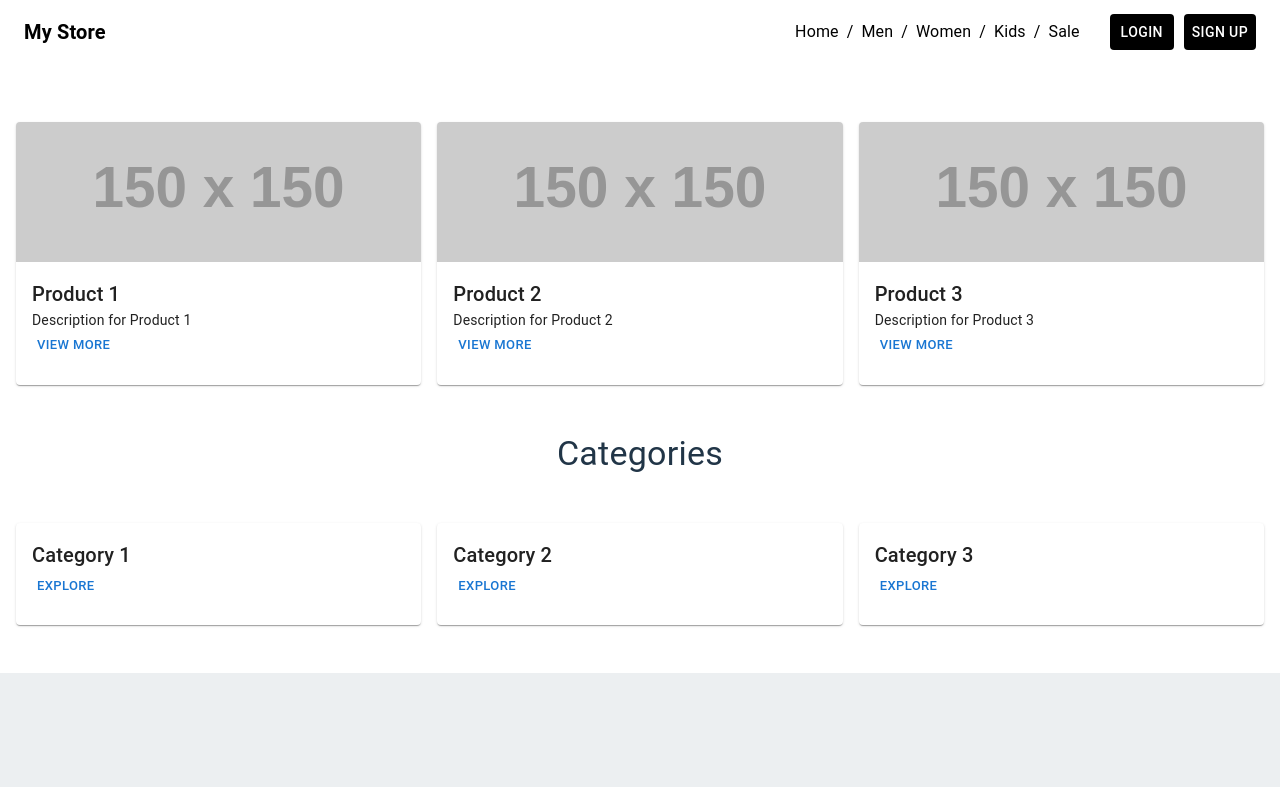
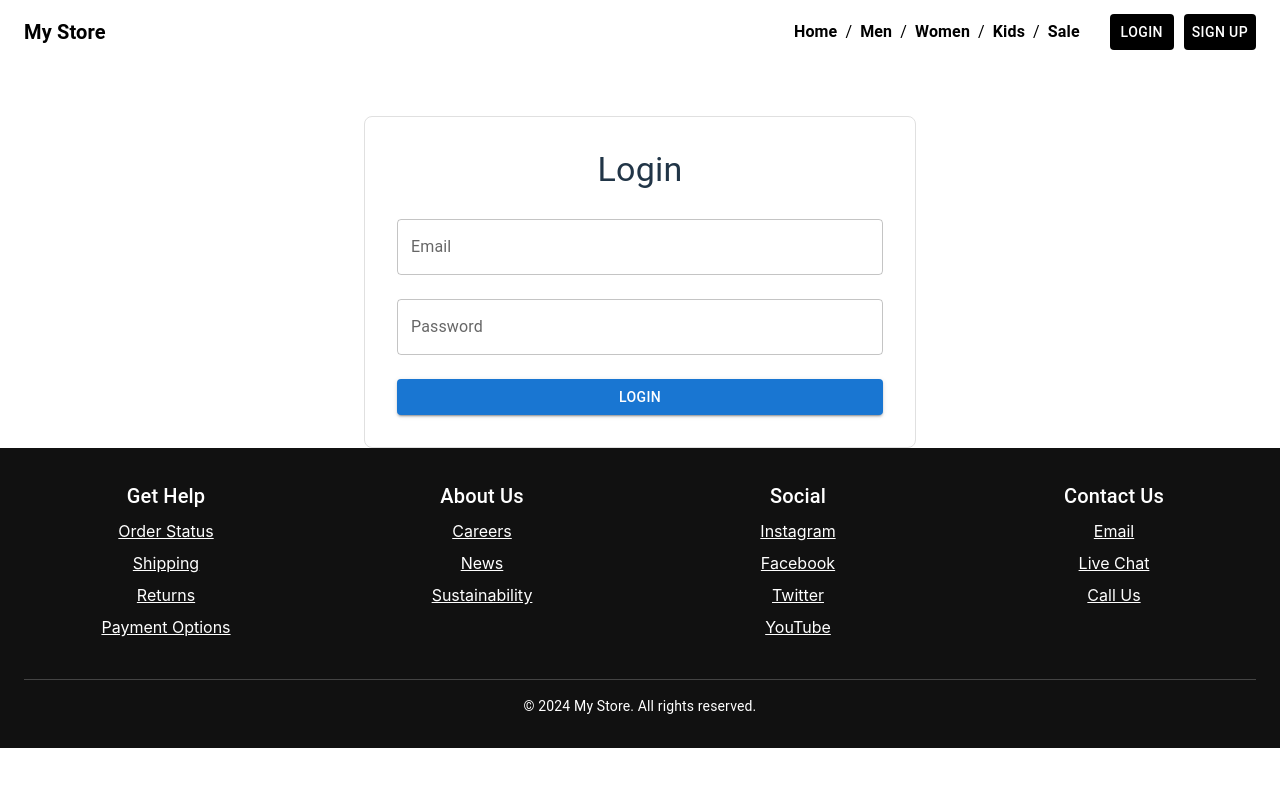
Before and after one commit to MingJae92/ecommerce-store, a React (Vite) app: page /login in a window 1280 px wide. Shown: the top 787 px of the page. Built offline with nearby package versions, Linux system fonts and the light colour scheme.

Commit message:
Sign up and login page design implemented

```diff
--- a/src/App.jsx
+++ b/src/App.jsx
@@ -13,12 +13,21 @@ import PromotionalBanner from "./components/PromotionalBanner/PromotionalBanner"
 import Testimonials from "./components/Testimonials/Testimonials";
 import NewsletterSignup from "./components/NewsletterSignup/NewsLetterSignUp";
 import Hero from "./components/Hero/Hero";
+import Signup from "./components/Pages/Signup/Signup";
+import Login from "./components/Pages/Login/Login";
 
 const App = () => {
   const location = useLocation(); // Get current route
 
   // List of paths where we want to hide the additional sections
-  const hideSectionsOnPaths = ["/mens", "/women", "/kids", "/sale"];
+  const hideSectionsOnPaths = [
+    "/mens",
+    "/women",
+    "/kids",
+    "/sale",
+    "/signup",
+    "/login"
+  ];
 
   // Check if current path is in the list of paths where sections should be hidden
   const hideAdditionalSections = hideSectionsOnPaths.includes(location.pathname);
@@ -41,6 +50,8 @@ const App = () => {
           <Route path="/women" element={<Women />} />
           <Route path="/kids" element={<Kids />} />
           <Route path="/sale" element={<Sale />} />
+          <Route path="/signup" element={<Signup />} />
+          <Route path="/login" element={<Login />} />
         </Routes>
 
         {/* Conditionally render sections for non-selected routes */}
--- a/src/components/Navbar/Navbar.jsx
+++ b/src/components/Navbar/Navbar.jsx
@@ -7,14 +7,11 @@ import {
   Box,
   Breadcrumbs,
 } from "@mui/material";
-import {Link }from "react-router-dom"
+import { Link } from "react-router-dom";
 
 const Navbar = () => {
   return (
-    <AppBar
-      position="fixed"
-      sx={{ backgroundColor: "#fff", boxShadow: "none" }}
-    >
+    <AppBar position="fixed" sx={{ backgroundColor: "#fff", boxShadow: "none" }}>
       <Toolbar
         sx={{
           display: "flex",
@@ -26,48 +23,39 @@ const Navbar = () => {
           My Store
         </Typography>
         <Box sx={{ display: "flex", alignItems: "center" }}>
-          <Breadcrumbs
-            aria-label="breadcrumb"
-            sx={{ color: "#000", marginRight: "20px" }}
-          >
-            <Link to="/">
-              <Typography sx={{ textDecoration: "none", color: "#000" }}>
+          <Breadcrumbs aria-label="breadcrumb" sx={{ color: "#000", marginRight: "20px" }}>
+            <Link to="/" style={{ textDecoration: "none", color: "#000", fontWeight: "bold" }}>
               Home
-              </Typography>
             </Link>
-            <Link to="/mens">
-              <Typography sx={{ textDecoration: "none", color: "#000" }}>
+            <Link to="/mens" style={{ textDecoration: "none", color: "#000", fontWeight: "bold" }}>
               Men
-              </Typography>
             </Link>
-            <Link to="/women">
-              <Typography sx={{ textDecoration: "none", color: "#000" }}>
+            <Link to="/women" style={{ textDecoration: "none", color: "#000", fontWeight: "bold" }}>
               Women
-              </Typography>
             </Link>
-            <Link to="/kids">
-              <Typography sx={{ textDecoration: "none", color: "#000" }}>
+            <Link to="/kids" style={{ textDecoration: "none", color: "#000", fontWeight: "bold" }}>
               Kids
-              </Typography>
             </Link>
-            <Link to="/sale">
-              <Typography sx={{ textDecoration: "none", color: "#000" }}>
+            <Link to="/sale" style={{ textDecoration: "none", color: "#000", fontWeight: "bold" }}>
               Sale
-              </Typography>
             </Link>
           </Breadcrumbs>
+          <Link to="/login" style={{ textDecoration: "none" }}>
             <Button
               color="inherit"
               sx={{ marginLeft: "10px", backgroundColor: "#000", color: "#fff" }}
             >
               Login
             </Button>
+          </Link>
+          <Link to="/signup" style={{ textDecoration: "none" }}>
             <Button
               color="inherit"
               sx={{ marginLeft: "10px", backgroundColor: "#000", color: "#fff" }}
             >
               Sign Up
             </Button>
+          </Link>
         </Box>
       </Toolbar>
     </AppBar>
--- /dev/null
+++ b/src/components/Pages/Login/Login.jsx
@@ -0,0 +1,50 @@
+import React from 'react';
+import { Container, TextField, Button, Typography, Box } from '@mui/material';
+
+
+function Login() {
+  return (
+    <Container maxWidth="sm">
+      <Box
+        display="flex"
+        flexDirection="column"
+        justifyContent="center"
+        alignItems="center"
+        mt={8}
+        p={4}
+        border={1}
+        borderRadius={2}
+        borderColor="grey.300"
+      >
+        <Typography variant="h4" component="h1" gutterBottom>
+          Login
+        </Typography>
+        <TextField
+          label="Email"
+          type="email"
+          variant="outlined"
+          fullWidth
+          margin="normal"
+        />
+        <TextField
+          label="Password"
+          type="password"
+          variant="outlined"
+          fullWidth
+          margin="normal"
+        />
+        <Button
+          variant="contained"
+          color="primary"
+          fullWidth
+          sx={{ mt: 2 }}
+        >
+          Login
+        </Button>
+      </Box>
+
+    </Container>
+  );
+}
+
+export default Login;
--- /dev/null
+++ b/src/components/Pages/Signup/Signup.jsx
@@ -0,0 +1,56 @@
+import React from 'react';
+import { Container, TextField, Button, Typography, Box } from '@mui/material';
+
+
+function Signup() {
+  return (
+    <Container maxWidth="sm">
+      <Box
+        display="flex"
+        flexDirection="column"
+        justifyContent="center"
+        alignItems="center"
+        mt={8}
+        p={4}
+        border={1}
+        borderRadius={2}
+        borderColor="grey.300"
+      >
+        <Typography variant="h4" component="h1" gutterBottom>
+          Sign Up
+        </Typography>
+        <TextField
+          label="Name"
+          variant="outlined"
+          fullWidth
+          margin="normal"
+        />
+        <TextField
+          label="Email"
+          type="email"
+          variant="outlined"
+          fullWidth
+          margin="normal"
+        />
+        <TextField
+          label="Password"
+          type="password"
+          variant="outlined"
+          fullWidth
+          margin="normal"
+        />
+        <Button
+          variant="contained"
+          color="primary"
+          fullWidth
+          sx={{ mt: 2 }}
+        >
+          Sign Up
+        </Button>
+      </Box>
+
+    </Container>
+  );
+}
+
+export default Signup;
```
Lines whose indentation alone changed are shown as unchanged.
